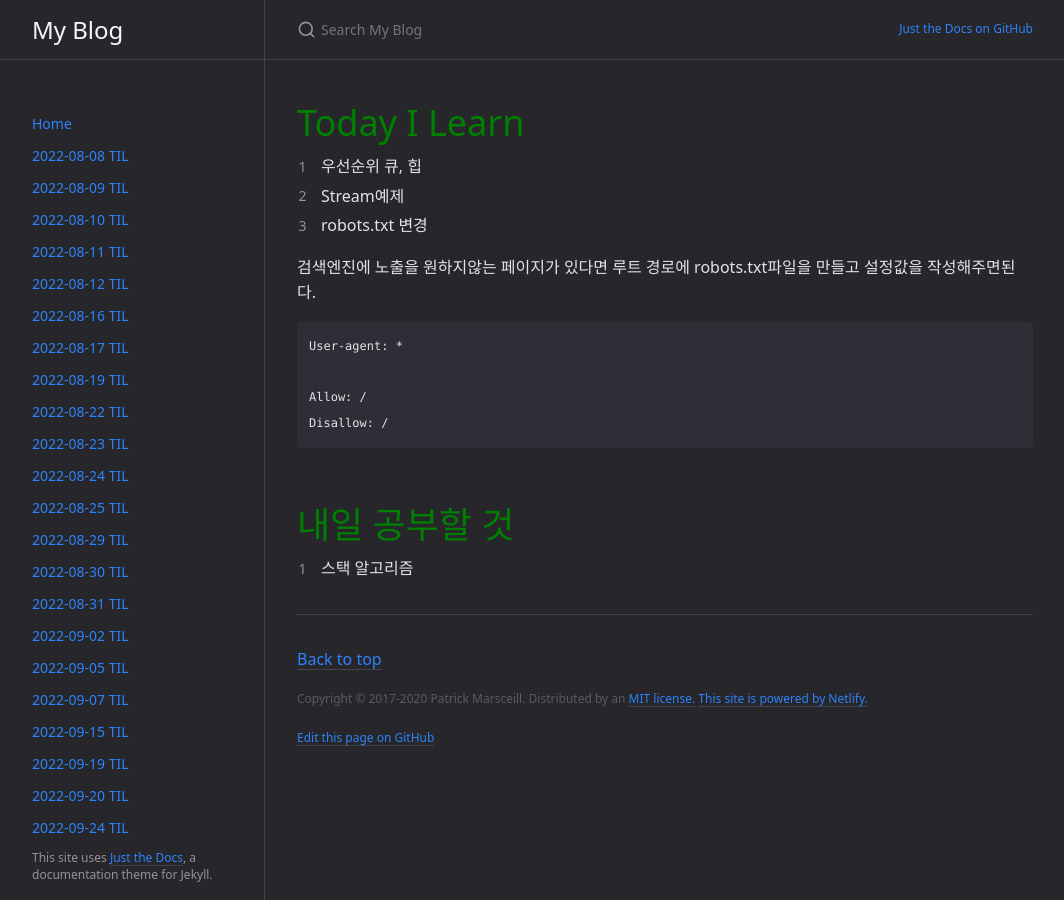
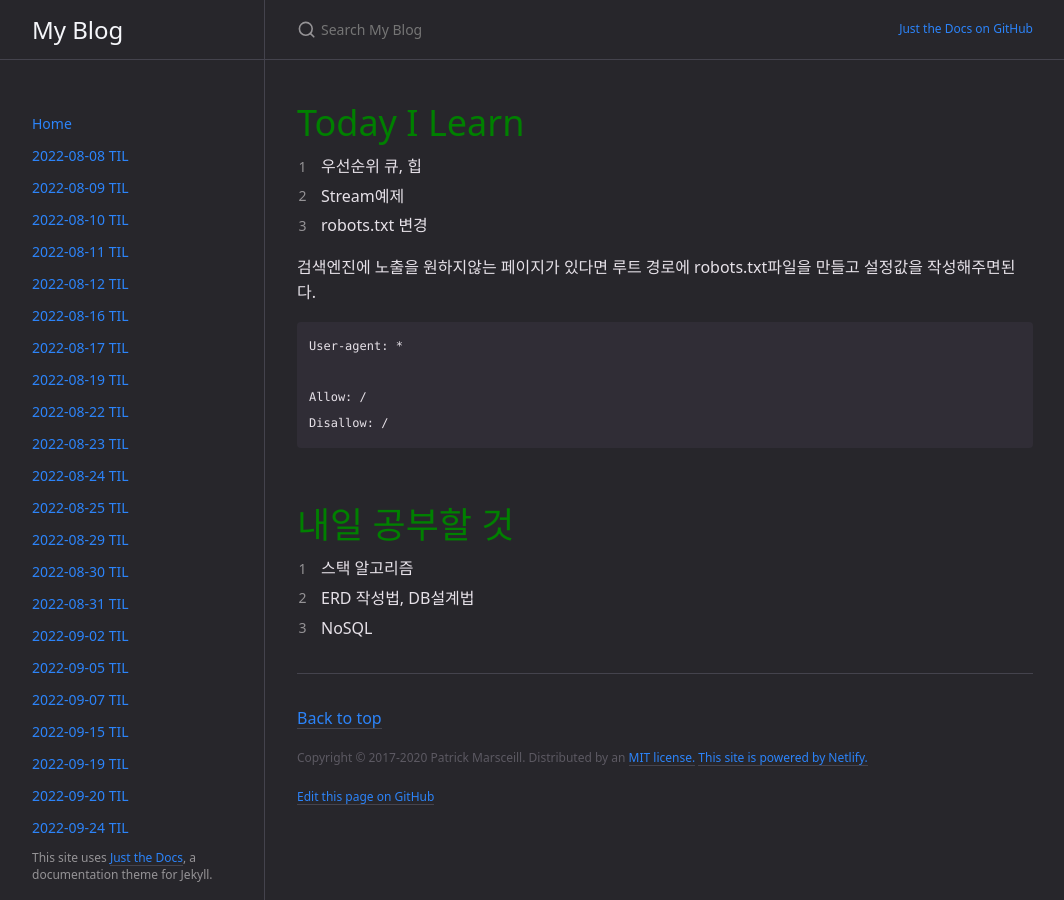
Before and after one commit to RadSparkle/RadSparkle.github.io, a Jekyll site: the page built from docs/TIL/2022-11-17-TIL.md, in a window 1280 px wide. Shown: the whole page, without its empty margins (107-1171 px from the left). Built offline with Jekyll 4.4.1, drawn with Linux system fonts in a browser that asks for light colours.

Commit message:
DOCS : 2022-11-17 TIL

```diff
--- a/docs/TIL/2022-11-17-TIL.md
+++ b/docs/TIL/2022-11-17-TIL.md
@@ -24,3 +24,5 @@ Disallow: /
 <span style="color:green"> 내일 공부할 것 </span>
 =====================================================
 1. 스택 알고리즘
+2. ERD 작성법, DB설계법
+3. NoSQL
```
